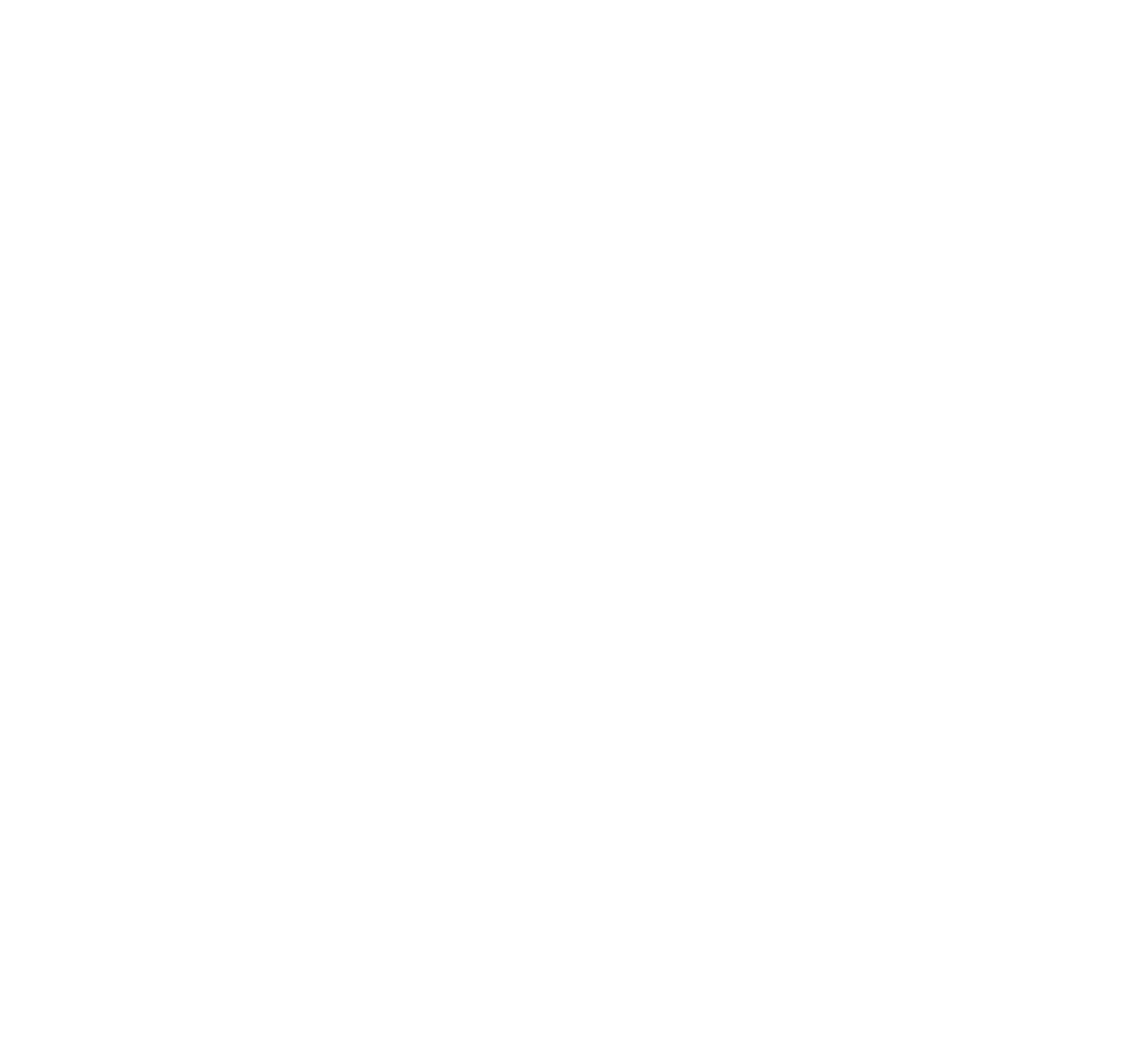
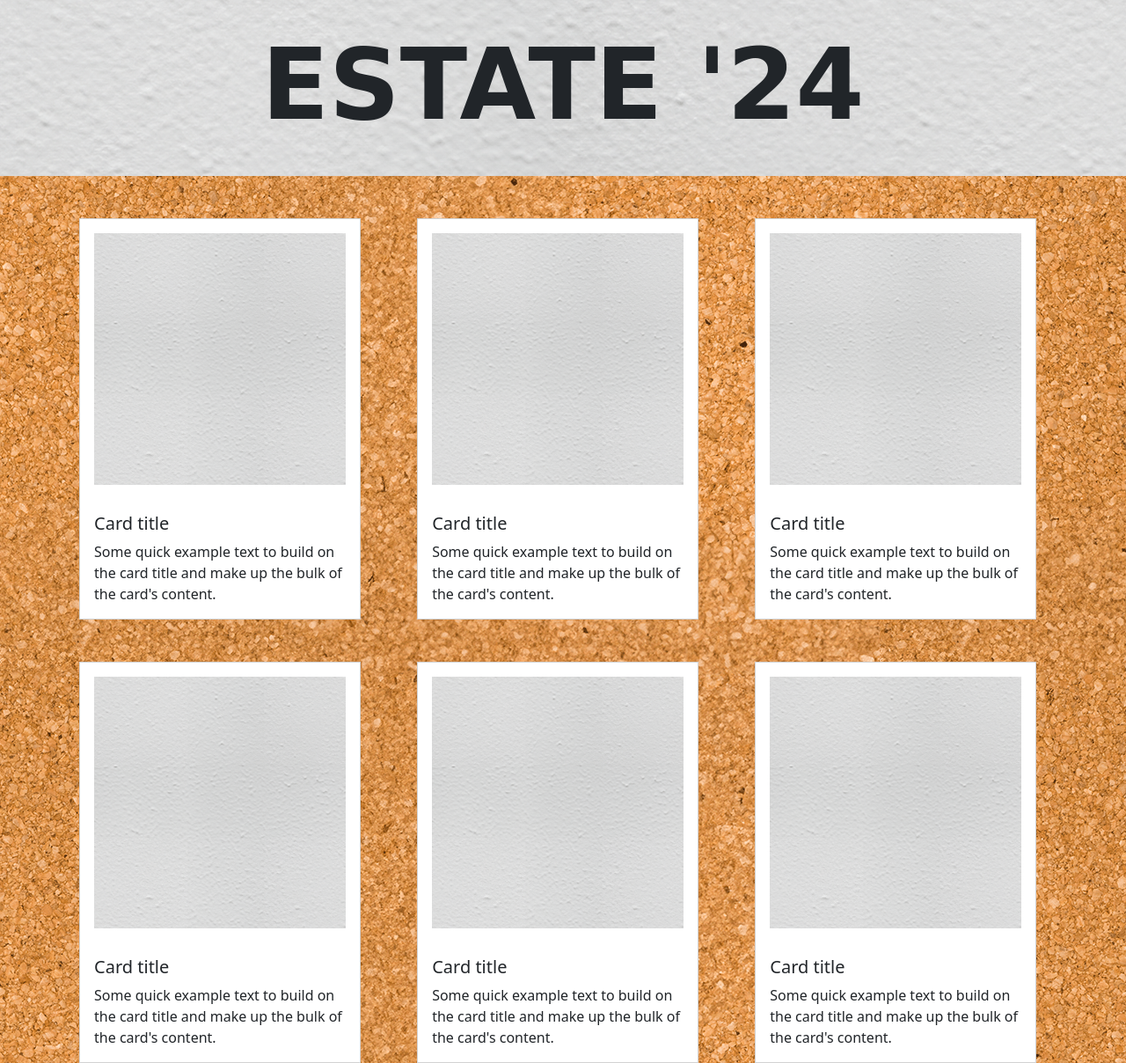
Before and after one commit to Marcodellavecchia95/js-photo-blog, a plain HTML site: page index.html in a window 1280 px wide. Shown: the whole page at 88% size. Before the commit the page ends 800 px from the top, so only its background shows below. Drawn offline with nearby package versions, Linux system fonts and the light colour scheme; a web font is replaced by a local one.

Commit message:
add milestone 1 and bonus

```diff
--- a/css/style.css
+++ b/css/style.css
@@ -0,0 +1,53 @@
+header {
+  min-height: 200px;
+  background-image: url(../img/wall.png);
+  display: flex;
+  align-items: center;
+  justify-content: center;
+}
+
+h1 {
+  font-family: "Edu TAS Beginner", cursive;
+  font-optical-sizing: auto;
+  font-weight: 700;
+  font-style: normal;
+  font-size: 7rem;
+}
+body {
+  height: 100vh;
+  background-image: url(../img/cork.png);
+}
+
+.card {
+  border-radius: 0;
+}
+
+@media (min-width: 576px) {
+  .col-sm-12 {
+    flex: 0 0 auto;
+    width: 100%;
+    display: flex;
+
+    justify-content: center;
+  }
+}
+
+@media (min-width: 768px) {
+  .col-md-6 {
+    flex: 0 0 auto;
+    width: 50%;
+    display: flex;
+
+    justify-content: center;
+  }
+}
+
+@media (min-width: 992px) {
+  .col-lg-4 {
+    flex: 0 0 auto;
+    width: 33%;
+    display: flex;
+
+    justify-content: center;
+  }
+}
--- a/index.html
+++ b/index.html
@@ -11,6 +11,14 @@
       integrity="sha512-Evv84Mr4kqVGRNSgIGL/F/aIDqQb7xQ2vcrdIwxfjThSH8CSR7PBEakCr51Ck+w+/U6swU2Im1vVX0SVk9ABhg=="
       crossorigin="anonymous"
       referrerpolicy="no-referrer"
+    />
+
+    <!-- FONT EDU TAS BEGINNER -->
+    <link rel="preconnect" href="https://fonts.googleapis.com" />
+    <link rel="preconnect" href="https://fonts.gstatic.com" crossorigin />
+    <link
+      href="https://fonts.googleapis.com/css2?family=Edu+TAS+Beginner:wght@400..700&family=Fascinate&display=swap"
+      rel="stylesheet"
     />
 
     <!-- LINK BOOTSTRAP -->
@@ -34,7 +42,89 @@
       crossorigin="anonymous"
       defer
     ></script>
-    <title>Document</title>
+    <title>Photo Blog</title>
   </head>
-  <body></body>
+  <body>
+    <header>
+      <h1>ESTATE '24</h1>
+    </header>
+    <main>
+      <div class="container mt-5">
+        <div class="row g-5">
+          <div class="col-sm-12 col-md-6 col-lg-4">
+            <div class="card" style="width: 20rem">
+              <img src="./img/wall.png" class="card-img-top p-3" alt="..." />
+              <div class="card-body">
+                <h5 class="card-title">Card title</h5>
+                <p class="card-text">
+                  Some quick example text to build on the card title and make up
+                  the bulk of the card's content.
+                </p>
+              </div>
+            </div>
+          </div>
+          <div class="col-sm-12 col-md-6 col-lg-4">
+            <div class="card" style="width: 20rem">
+              <img src="./img/wall.png" class="card-img-top p-3" alt="..." />
+              <div class="card-body">
+                <h5 class="card-title">Card title</h5>
+                <p class="card-text">
+                  Some quick example text to build on the card title and make up
+                  the bulk of the card's content.
+                </p>
+              </div>
+            </div>
+          </div>
+          <div class="col-sm-12 col-md-6 col-lg-4">
+            <div class="card" style="width: 20rem">
+              <img src="./img/wall.png" class="card-img-top p-3" alt="..." />
+              <div class="card-body">
+                <h5 class="card-title">Card title</h5>
+                <p class="card-text">
+                  Some quick example text to build on the card title and make up
+                  the bulk of the card's content.
+                </p>
+              </div>
+            </div>
+          </div>
+          <div class="col-sm-12 col-md-6 col-lg-4">
+            <div class="card" style="width: 20rem">
+              <img src="./img/wall.png" class="card-img-top p-3" alt="..." />
+              <div class="card-body">
+                <h5 class="card-title">Card title</h5>
+                <p class="card-text">
+                  Some quick example text to build on the card title and make up
+                  the bulk of the card's content.
+                </p>
+              </div>
+            </div>
+          </div>
+          <div class="col-sm-12 col-md-6 col-lg-4">
+            <div class="card" style="width: 20rem">
+              <img src="./img/wall.png" class="card-img-top p-3" alt="..." />
+              <div class="card-body">
+                <h5 class="card-title">Card title</h5>
+                <p class="card-text">
+                  Some quick example text to build on the card title and make up
+                  the bulk of the card's content.
+                </p>
+              </div>
+            </div>
+          </div>
+          <div class="col-sm-12 col-md-6 col-lg-4">
+            <div class="card" style="width: 20rem">
+              <img src="./img/wall.png" class="card-img-top p-3" alt="..." />
+              <div class="card-body">
+                <h5 class="card-title">Card title</h5>
+                <p class="card-text">
+                  Some quick example text to build on the card title and make up
+                  the bulk of the card's content.
+                </p>
+              </div>
+            </div>
+          </div>
+        </div>
+      </div>
+    </main>
+  </body>
 </html>
```
